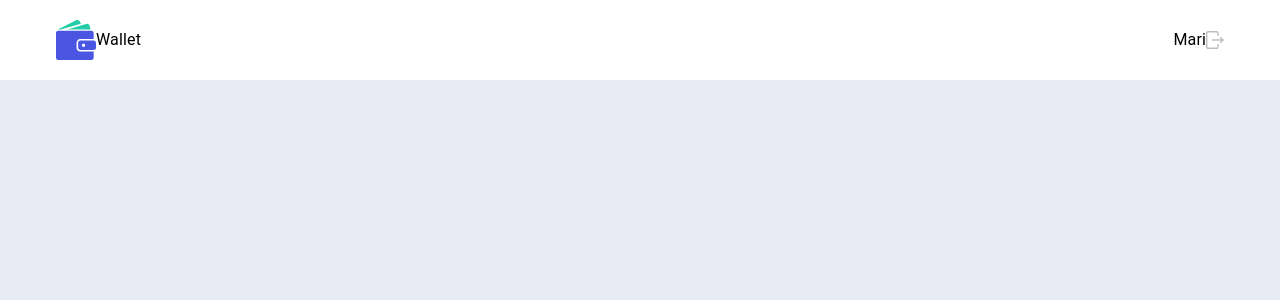
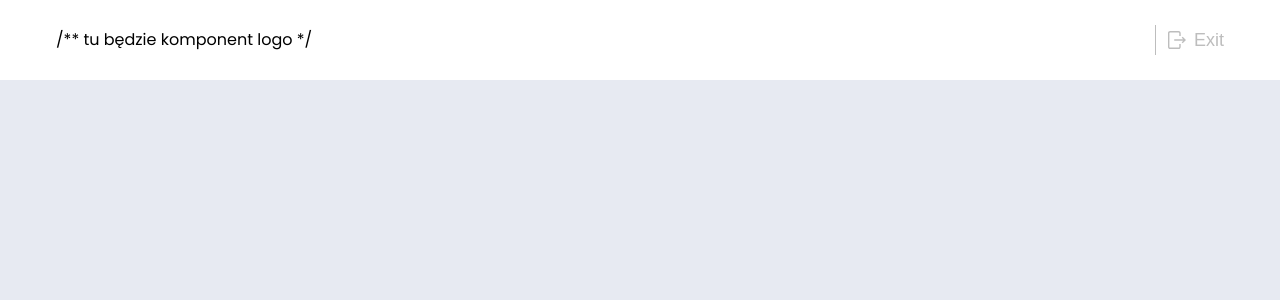
Before and after one commit to MarcinBolt/Wallet-App, a React (Vite) app: page /#/ in a window 1280 px wide. Shown: the top 300 px of the page. Built offline with nearby package versions, Linux system fonts and the light colour scheme.

Commit message:
header styling
header styling
added actions to state isModalLogoutOpen

```diff
--- a/src/components/Header/Header.jsx
+++ b/src/components/Header/Header.jsx
@@ -1,14 +1,20 @@
 import Container from '@mui/material/Container';
 import SvgIcon from '@mui/material/SvgIcon';
-import { Typography } from '@mui/material';
 import css from './Header.module.css';
 import { useDispatch, useSelector } from 'react-redux';
-//import { selectUserFirstName } from '../../redux/selectors';
+import { selectIsModalLogoutOpen } from '../../redux/selectors';
+import { openModalLogout } from '../../redux/auth/auth.slice';
+import { selectUserFirstName } from '../../redux/selectors';
 
 const Header = () => {
-  ///const name = useSelector(selectUserFirstName);
-  const name = 'Mari';
+  const name = useSelector(selectUserFirstName);
+  const isModalLogoutOpen = useSelector(selectIsModalLogoutOpen);
   const dispatch = useDispatch();
+
+  const handleModalLogoutOpen = ev => {
+    ev.preventDefault;
+    dispatch(openModalLogout());
+  };
 
   return (
     <div className={css.headerWrapper}>
@@ -33,39 +39,11 @@ const Header = () => {
             justifyContent: 'left',
           }}
         >
-          <SvgIcon
-            viewBox="0 0 40 40"
-            sx={{
-              '@media (min-width: 780px)': {
-                width: '40px',
-                height: '40px',
-              },
-              width: '30px',
-              height: '30px',
-              padding: '0px',
-            }}
-          >
-            <path
-              d="M4.69412 9.52382L24.9583 3.85236L23.8851 1.62825C23.183 0.182586 21.4706 -0.41441 20.0606 0.305497L1.91992 9.52382H4.69412Z"
-              fill="#24CCA7"
-            />
-            <path
-              d="M31.0166 3.80957C30.7724 3.80957 30.5282 3.84601 30.284 3.91888L25.6552 5.30342L11.5192 9.52386H27.5644H34.5575L33.6917 6.05035C33.3587 4.69617 32.2376 3.80957 31.0166 3.80957Z"
-              fill="#24CCA7"
-            />
-            <path
-              d="M35.4497 10.7161H34.9377H34.2414H33.5452H28.2313H8.70522H6.14486H3.98877H3.58899H2.25042C1.54071 10.7161 0.907355 11.0414 0.494104 11.5539C0.305446 11.7901 0.161707 12.0619 0.0808534 12.3605C0.031443 12.5477 0 12.7438 0 12.9443V13.2117V15.7519V37.7716C0 39.0016 1.00618 39.9999 2.24593 39.9999H35.4452C36.685 39.9999 37.6912 39.0016 37.6912 37.7716V31.5548H24.3638C22.2572 31.5548 20.5458 29.8568 20.5458 27.7667V25.7256V25.0349V24.3441V22.8111C20.5458 21.7861 20.959 20.8547 21.6283 20.1728C22.2212 19.5667 23.0163 19.1567 23.9057 19.0542C24.0539 19.0364 24.2066 19.0275 24.3593 19.0275H35.8226H36.5188H37.215H37.6912V12.9443C37.6957 11.7143 36.6895 10.7161 35.4497 10.7161Z"
-              fill="#4A56E2"
-            />
-            <path
-              d="M39.2678 21.1578C39.0432 20.9528 38.7782 20.7968 38.4818 20.6943C38.2527 20.6185 38.0101 20.574 37.7541 20.574H37.6957H37.6508H36.9545H34.4436H24.3638C23.1241 20.574 22.1179 21.5722 22.1179 22.8022V23.9119V24.6027V25.2934V27.7624C22.1179 28.9924 23.1241 29.9906 24.3638 29.9906H37.6957H37.7541C38.0101 29.9906 38.2527 29.9461 38.4818 29.8703C38.7782 29.7723 39.0432 29.6118 39.2678 29.4068C39.717 29.0013 40 28.413 40 27.7624V22.8022C40 22.1516 39.717 21.5633 39.2678 21.1578ZM29.0533 25.7257C29.0533 26.3407 28.5503 26.8399 27.9304 26.8399H27.1847C26.5649 26.8399 26.0618 26.3407 26.0618 25.7257V24.9859C26.0618 24.6294 26.228 24.313 26.493 24.1125C26.6861 23.9654 26.9242 23.8718 27.1847 23.8718H27.3734H27.9304C28.5503 23.8718 29.0533 24.3709 29.0533 24.9859V25.7257Z"
-              fill="#4A56E2"
-            />
-          </SvgIcon>
-          <Typography className={css.logo}>Wallet</Typography>
+          /** tu będzie komponent logo */
         </div>
-        <div className={css.userWrapper}>
-          <Typography className={css.name}>{name}</Typography>
+        <div className={css.userWrapper} onClick={handleModalLogoutOpen}>
+          <p className={css.text}>{name}</p>
+          <div className={css.exitWrapper}>
             <SvgIcon
               viewBox="0 0 18 18"
               sx={{
@@ -74,7 +52,7 @@ const Header = () => {
                 padding: '0px',
               }}
             >
-            <g clip-path="url(#clip0_4_400)">
+              <g clipPath="url(#clip0_4_400)">
                 <path
                   d="M11.2788 13.0708H12.6844V15.8818C12.6844 17.0443 11.7386 17.99 10.5761 17.99H2.10814C0.945786 17.99 0 17.0443 0 15.8818V2.10814C0 0.945786 0.945786 0 2.10814 0H10.5761C11.7386 0 12.6844 0.945786 12.6844 2.10814V4.91913H11.2788V2.10814C11.2788 1.72073 10.9637 1.40543 10.5761 1.40543H2.10814C1.72073 1.40543 1.40543 1.72073 1.40543 2.10814V15.8818C1.40543 16.2692 1.72073 16.5845 2.10814 16.5845H10.5761C10.9637 16.5845 11.2788 16.2692 11.2788 15.8818V13.0708ZM14.6872 5.68213L13.6934 6.67598L15.3096 8.29234H6.21922V9.69777H15.3096L13.6934 11.314L14.6872 12.3078L18 8.99506L14.6872 5.68213Z"
                   fill="#BDBDBD"
@@ -86,6 +64,9 @@ const Header = () => {
                 </clipPath>
               </defs>
             </SvgIcon>
+            <p className={css.exit}>Exit</p>
+          </div>
+
         </div>
       </Container>
     </div>
@@ -93,3 +74,5 @@ const Header = () => {
 };
 
 export default Header;
+
+ // logika dodawania modala logout
--- a/src/components/Header/Header.module.css
+++ b/src/components/Header/Header.module.css
@@ -24,6 +24,19 @@
   align-items: center;
 }
 
+.exitWrapper {
+  height: 30px;
+  display: flex;
+  justify-content: center;
+  align-items: center;
+  @media screen and (min-width: 768px) {
+    margin-left: 0;
+    padding-left: 12px;
+    border-left: 1px solid var(--color-text-nav-menu-gray);
+  }
+  cursor: pointer;
+}
+
 .logo {
   font-family: var(--font-primary);
   font-size: 24px;
@@ -31,9 +44,25 @@
   margin-right: 15.56;
 }
 
-.name {
+.text {
+  color: var(--color-text-nav-menu-gray);
   font-family: var(--font-secondary);
-  font-size: 24px;
-  font-weight: 700;
-  margin-left: 15.56;
+  font-size: 18px;
+  font-weight: 400;
+  margin-right: 8px;
+  @media screen and (min-width: 768px) {
+    margin-right: 12px;
+  }
 }
+
+.exit {
+  display: none;
+  @media screen and (min-width: 768px) {
+    display: block;
+    color: var(--color-text-nav-menu-gray);
+    font-family: var(--font-secondary);
+    font-size: 18px;
+    font-weight: 400;
+    margin-left: 8px;
+  }
+}
--- a/src/redux/auth/auth.slice.js
+++ b/src/redux/auth/auth.slice.js
@@ -6,6 +6,7 @@ const initialState = {
   token: null,
   isLoggedIn: false,
   isRefreshing: true,
+  isModalLogoutOpen: false,
 };
 
 const handleFulfilledRegister = (state, action) => {
@@ -24,6 +25,14 @@ const handleFulfilledLogIn = (state, action) => {
 const authSlice = createSlice({
   name: 'auth',
   initialState,
+  reducers: {
+    openModalLogout: (state, action) => {
+      state.isModalLogoutOpen = true;
+    },
+    closeModalLogout: (state, action) => {
+      state.isModalLogoutOpen = false;
+    },
+  },
   extraReducers: builder => {
     builder
       .addCase(register.fulfilled, handleFulfilledRegister)
@@ -33,6 +42,7 @@ const authSlice = createSlice({
         state.user = { firstName: null, email: null };
         state.token = null;
         state.isLoggedIn = false;
+        state.isModalLogoutOpen = false;
       })
       .addCase(refreshUser.pending, state => {
         state.isRefreshing = true;
@@ -49,3 +59,4 @@ const authSlice = createSlice({
 });
 
 export const authReducer = authSlice.reducer;
+export const { openModalLogout, closeModalLogout } = authSlice.actions;
--- a/src/redux/selectors.js
+++ b/src/redux/selectors.js
@@ -1,5 +1,6 @@
 export const selectIsLoggedIn = state => state.auth.isLoggedIn;
 export const selectIsRefreshing = state => state.auth.isRefreshing;
+export const selectIsModalLogoutOpen = state => state.auth.selectIsModalLogoutOpen;
 
 export const selectUserFirstName = state => state.auth.user.firstName;
 export const selectUserEmail = state => state.auth.user.email;
```
Lines whose indentation alone changed are shown as unchanged.
